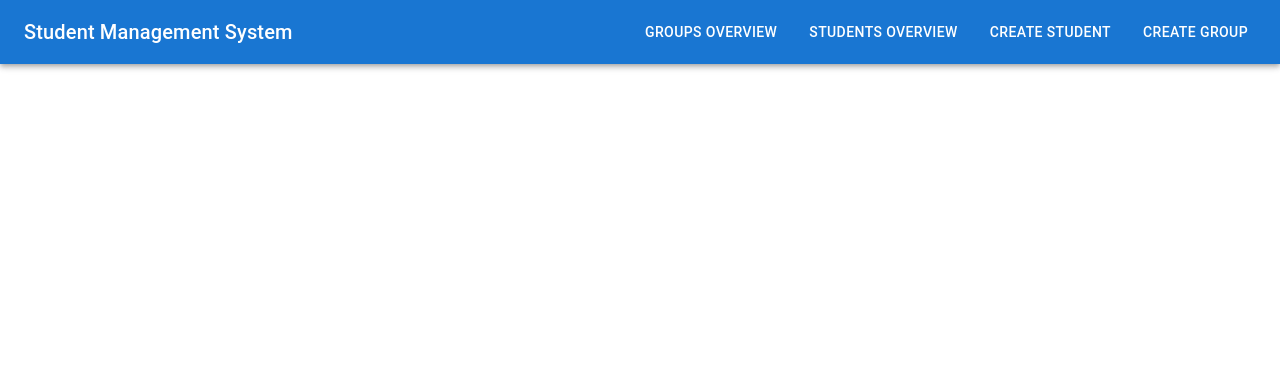
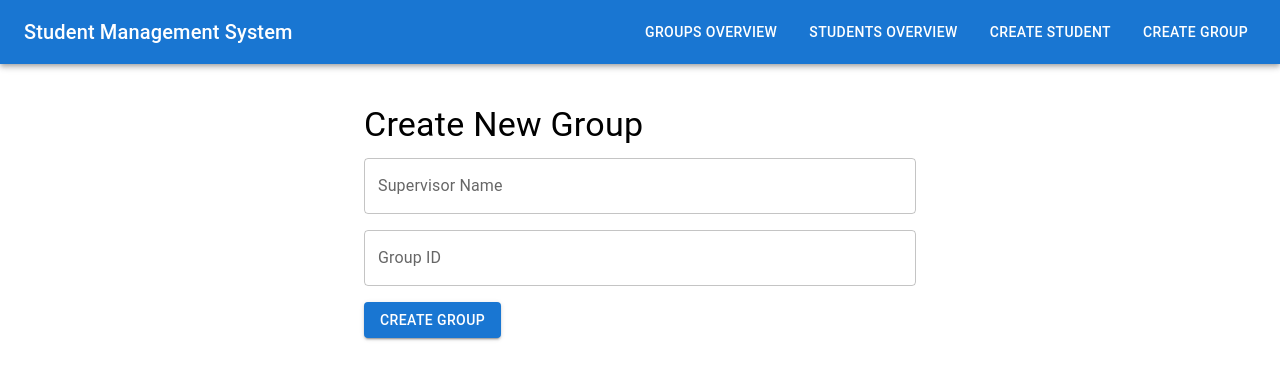
Before and after one commit to frknilisu/student-profile-poc, a React (Create React App) app in the folder frontend/: page /createGroup in a window 1280 px wide. Shown: the top 380 px of the page. Built offline with nearby package versions, Linux system fonts and the light colour scheme.

Commit message:
add createStudent and enable click and see group details

```diff
--- a/frontend/src/App.js
+++ b/frontend/src/App.js
@@ -5,7 +5,7 @@ import CreateStudent from './components/CreateStudent';
 import StudentsOverview from './components/StudentsOverview';
 import StudentDetails from './components/StudentDetails';
 import UpdateStudent from './components/UpdateStudent';
-// import CreateGroup from './components/CreateGroup';
+import CreateGroup from './components/CreateGroup';
 import GroupsOverview from './components/GroupsOverview';
 import GroupDetails from './components/GroupDetails';
 import UpdateGroup from './components/UpdateGroup';
@@ -22,7 +22,7 @@ function App() {
           <Route path="/getStudents" element={<StudentsOverview />} />
           <Route path="/getStudent/:student_id" element={<StudentDetails />} />
           <Route path="/updateStudent/:student_id" element={<UpdateStudent />} />
-          {/* <Route path="/createGroup" element={<CreateGroup />} /> */}
+          <Route path="/createGroup" element={<CreateGroup />} />
           <Route path="/getGroups" element={<GroupsOverview />} />
           <Route path="/getGroup/:group_id" element={<GroupDetails />} />
           <Route path="/updateGroup/:group_id" element={<UpdateGroup />} />
--- /dev/null
+++ b/frontend/src/components/CreateGroup.js
@@ -0,0 +1,57 @@
+// src/components/CreateGroup.js
+import React, { useState } from 'react';
+import axios from 'axios';
+import { Container, TextField, Button, Typography, Box } from '@mui/material';
+import { useNavigate } from 'react-router-dom';
+
+const CreateGroup = () => {
+  const [supervisorName, setSupervisorName] = useState('');
+  const [group_id, setGroupId] = useState('');
+  const navigate = useNavigate();
+
+  const handleCreateGroup = async () => {
+    try {
+      await axios.post('http://localhost:5000/createGroup', {
+        supervisor_name: supervisorName,
+        group_id: group_id
+      });
+      setSupervisorName('');
+      setGroupId('');
+      alert('Group created successfully');
+
+      navigate('/');
+    } catch (error) {
+      console.error('Error creating group:', error);
+    }
+  };
+
+  return (
+    <Container maxWidth="sm" sx={{ mt: 5 }}>
+      <Typography variant="h4" component="h1" gutterBottom>
+        Create New Group
+      </Typography>
+      <Box sx={{ mb: 2 }}>
+        <TextField
+          label="Supervisor Name"
+          value={supervisorName}
+          onChange={(e) => setSupervisorName(e.target.value)}
+          fullWidth
+          variant="outlined"
+          sx={{ mb: 2 }}
+        />
+        <TextField
+          label="Group ID"
+          value={group_id}
+          onChange={(e) => setGroupId(e.target.value)}
+          fullWidth
+          variant="outlined"
+        />
+      </Box>
+      <Button variant="contained" color="primary" onClick={handleCreateGroup}>
+        Create Group
+      </Button>
+    </Container>
+  );
+};
+
+export default CreateGroup;
--- a/frontend/src/components/GroupsOverview.js
+++ b/frontend/src/components/GroupsOverview.js
@@ -1,7 +1,7 @@
 // src/components/GroupsOverview.js
 import React, { useState, useEffect } from 'react';
 import axios from 'axios';
-import { Grid, Card, CardContent, Typography, Button, Container, Box, Divider } from '@mui/material';
+import { Grid, Card, CardContent, Typography, Container, Box, Divider } from '@mui/material';
 import { useNavigate } from 'react-router-dom';
 
 const GroupsOverview = () => {
@@ -34,7 +34,22 @@ const GroupsOverview = () => {
       <Grid container spacing={2}>
         {groups.map((group) => (
           <Grid item xs={12} sm={6} md={4} lg={3} key={group.group_id}>
-            <Card sx={{ display: 'flex', flexDirection: 'column', justifyContent: 'space-between', height: 'auto' }}>
+            <Card
+              sx={{
+                display: 'flex',
+                flexDirection: 'column',
+                justifyContent: 'space-between',
+                height: 'auto',
+                cursor: 'pointer',
+                border: '1px solid #ddd',
+                '&:hover': {
+                  borderColor: '#1976d2',
+                  boxShadow: '0 0 10px rgba(0, 0, 0, 0.1)',
+                }
+              }}
+              onClick={() => handleGroupClick(group.group_id)}
+            >
+            {/* <Card sx={{ display: 'flex', flexDirection: 'column', justifyContent: 'space-between', height: 'auto' }}> */}
               <CardContent sx={{ padding: 2 }}>
                 {/* Supervisor Name */}
                 <Typography variant="h6" component="h2" gutterBottom>
@@ -65,7 +80,10 @@ const GroupsOverview = () => {
                             transform: 'scale(0.95)', // Slight shrink on click
                           },
                         }}
-                        onClick={() => handleStudentClick(student.student_id)} // Navigate to StudentDetails page
+                        onClick={(e) => {
+                          e.stopPropagation(); // Prevent triggering the card click
+                          handleStudentClick(student.student_id);
+                        }}
                         >
                         <Typography variant="body2" component="p">
                           {student.name} {student.surname}
@@ -74,17 +92,6 @@ const GroupsOverview = () => {
                     </Grid>
                   ))}
                 </Grid>
-                {/* <Divider sx={{ my: 2 }} /> */}
-                {/* View Details Button */}
-                {/* <Box mt={2} textAlign="center">
-                  <Button
-                    variant="contained"
-                    onClick={() => handleGroupClick(group.group_id)}
-                    size="small"
-                  >
-                    View Details
-                  </Button>
-                </Box> */}
               </CardContent>
             </Card>
           </Grid>
```
Also changed, not shown: 1 other file (tests, documents, lock files or other folders).
